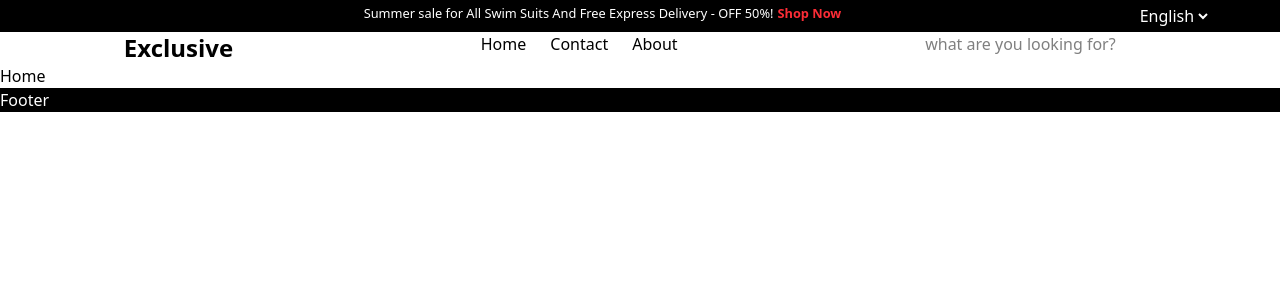
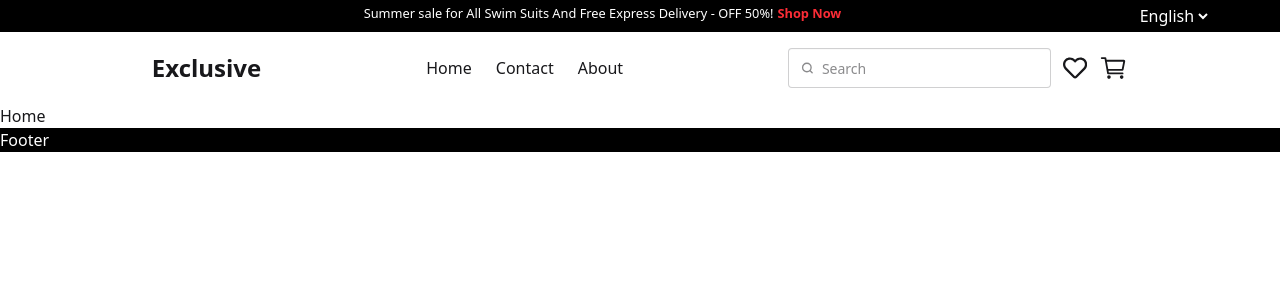
Before and after one commit to suraiya-jahan-bhuiyan-sraboni/e_commerce_app, a React (Vite) app: page / in a window 1280 px wide. Shown: the top 300 px of the page. Built offline with nearby package versions, Linux system fonts and the light colour scheme.

Commit message:
navbar done

```diff
--- a/index.html
+++ b/index.html
@@ -1,12 +1,12 @@
 <!doctype html>
-<html lang="en">
+<html lang="en" data-theme="light">
   <head>
     <meta charset="UTF-8" />
     <link rel="icon" type="image/svg+xml" href="/Cart1.svg" />
     <meta name="viewport" content="width=device-width, initial-scale=1.0" />
     <title>E-commerce</title>
   </head>
-  <body theme="light">
+  <body >
     <div id="root"></div>
     <script type="module" src="/src/main.jsx"></script>
   </body>
--- a/package.json
+++ b/package.json
@@ -22,6 +22,7 @@
     "@types/react": "^19.0.10",
     "@types/react-dom": "^19.0.4",
     "@vitejs/plugin-react": "^4.3.4",
+    "daisyui": "^5.0.27",
     "eslint": "^9.22.0",
     "eslint-plugin-react-hooks": "^5.2.0",
     "eslint-plugin-react-refresh": "^0.4.19",
--- a/src/LayoutComponents/Navbar.jsx
+++ b/src/LayoutComponents/Navbar.jsx
@@ -1,6 +1,8 @@
 import React from 'react'
 import { Link } from 'react-router'
-import { RiArrowDropDownLine } from "react-icons/ri";
+import { IoCartOutline } from "react-icons/io5";
+import { FaRegHeart } from "react-icons/fa";
+
 
 const Navbar = () => {
   return (
@@ -18,19 +20,32 @@
         </div>
       </div>
 
-      <div className="flex justify-around">
+      <div className="flex justify-around p-4 items-center w-11/12 mx-auto">
         <div className='text-2xl font-bold '> Exclusive </div>
         <div className="flex gap-6">
           <Link to="/">Home</Link>
           <Link to="/contact">Contact</Link>
           <Link to="/about">About</Link>
         </div>
-        <div>
-          <input
-            type="text"
-            className="outline-none"
-            placeholder="what are you looking for?"
-          />
+        <div className='flex items-center justify-around gap-3'>
+          <label className="input">
+            <svg className="h-[1em] opacity-50" xmlns="http://www.w3.org/2000/svg" viewBox="0 0 24 24">
+              <g
+                strokeLinejoin="round"
+                strokeLinecap="round"
+                strokeWidth="2.5"
+                fill="none"
+                stroke="currentColor"
+              >
+                <circle cx="11" cy="11" r="8"></circle>
+                <path d="m21 21-4.3-4.3"></path>
+              </g>
+            </svg>
+            <input type="search" required placeholder="Search" />
+          </label>
+          <FaRegHeart className='text-3xl' />
+          <IoCartOutline className='text-4xl' />
+
         </div>
       </div>
     </div>
--- a/src/index.css
+++ b/src/index.css
@@ -1 +1,2 @@
 @import "tailwindcss";
+@plugin "daisyui";
```
Also changed, not shown: 1 other file (tests, documents, lock files or other folders).
